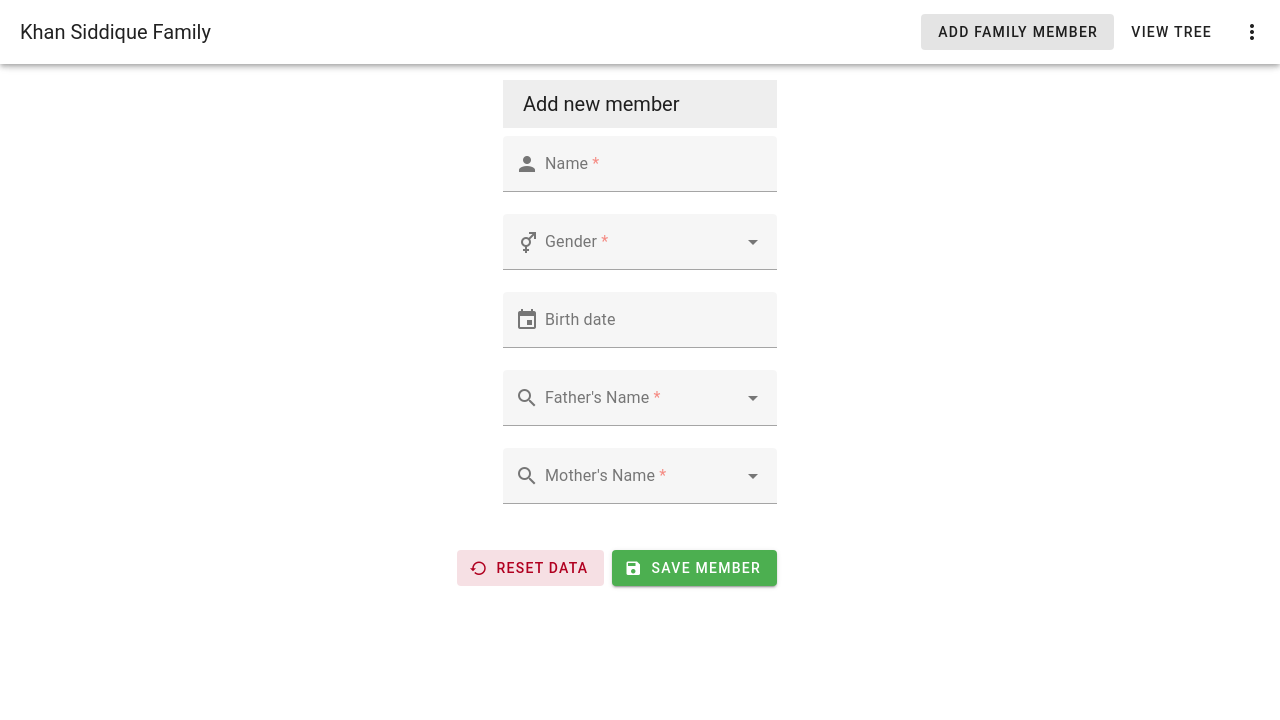
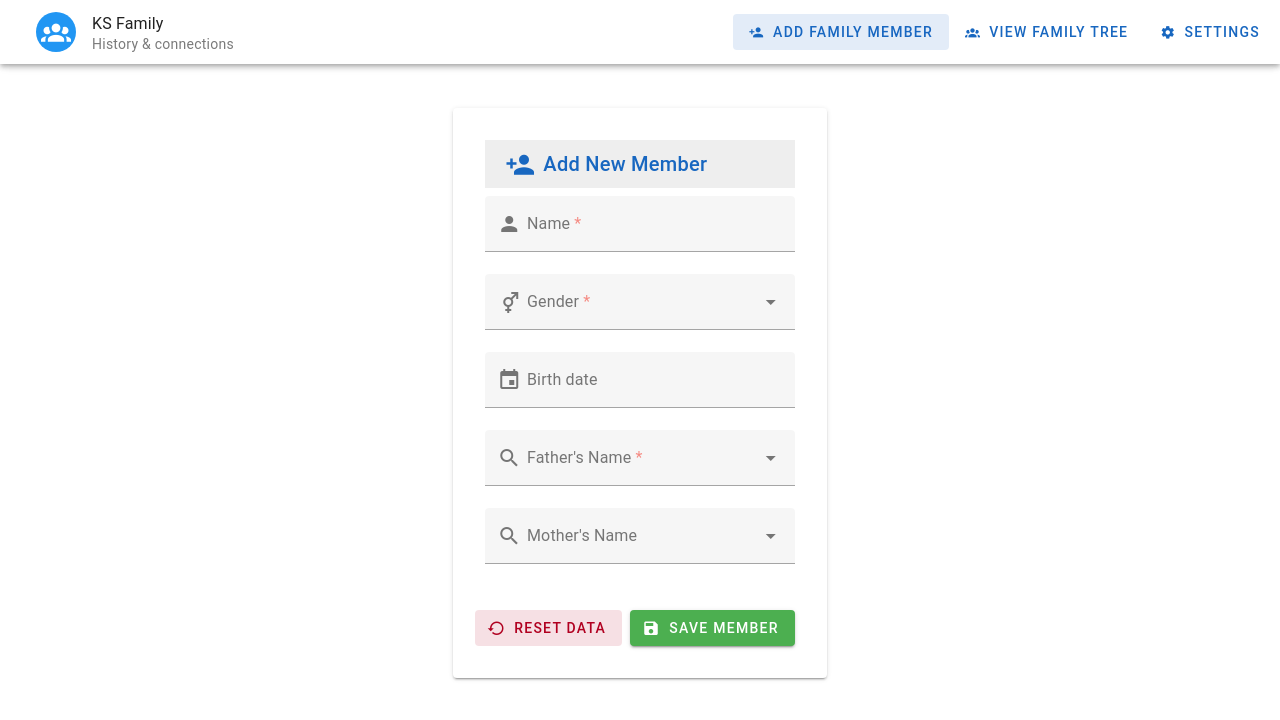
Before and after one commit to sarjis-abdullah/family-tree-front, a Nuxt app: page /add-member in a window 1280 px wide. Shown: the top 720 px of the page. Built offline with nearby package versions, Linux system fonts and the light colour scheme.

Commit message:
design updated

```diff
--- a/components/AddNewFamilyMember.vue
+++ b/components/AddNewFamilyMember.vue
@@ -1,10 +1,20 @@
 <template>
-    <v-row justify="center">
-        <v-col cols="12" md="3">
 
-            <v-toolbar density="compact" title="Add new member" class="mb-2"></v-toolbar>
+    <v-row justify="center" class="mt-md-4">
+        <v-col cols="12" md="4">
+            <v-card :class="mdAndUp ? 'flat elevation-2' : 'elevation-0 border-0'" class="pa-4 pa-md-8">
+                <v-toolbar density="compact" class="mb-2">
+                    <v-toolbar-title class="d-flex align-end">
+                        <v-icon class="me-2" color="primary">
+                            mdi-account-plus
+                        </v-icon>
+                        <span class="text-h6 font-weight-medium text-primary">Add New Member</span>
+                    </v-toolbar-title>
+                </v-toolbar>
+
                 <v-form ref="form" @submit.prevent="validate()" lazy-validation>
-                <v-text-field v-model="name" :counter="10" :rules="nameRules" label="Name" required prepend-inner-icon="mdi-account">
+                    <v-text-field v-model="name" :counter="10" :rules="nameRules" label="Name" required
+                        prepend-inner-icon="mdi-account">
                         <template #label>
                             Name <span class="text-red">*</span>
                         </template>
@@ -17,15 +27,16 @@
                         </template>
                     </v-select>
 
-                <v-date-input :rules="[]" prepend-icon="" v-model="birthDate" label="Birth date" prepend-inner-icon="mdi-calendar"></v-date-input>
+                    <v-date-input :rules="[]" prepend-icon="" v-model="birthDate" label="Birth date"
+                        prepend-inner-icon="mdi-calendar"></v-date-input>
                     <v-autocomplete v-model="fatherId" :rules="fatherRules" label="Father Name" item-title="name"
-                    item-value="id" :items="fathersData" :loading="fathersDataLoading" prepend-inner-icon="mdi-magnify"
-                    @update:search="onFatherSearch">
-                    <template #append v-if="showInfo">
-                        <v-tooltip text="Optional if the person is not originally part of the family tree.">
+                        item-value="id" :items="fathersData" :loading="fathersDataLoading"
+                        prepend-inner-icon="mdi-magnify" @update:search="onFatherSearch">
+                        <template #append-inner v-if="showInfo">
+                            <v-tooltip text="Optional if the person is not originally part of the family tree">
                                 <template #activator="{ props }">
                                     <v-icon v-bind="props" class="me-2" color="primary" size="small"
-                                    style="cursor: pointer">
+                                        style="cursor: pointer" @click.stop @mousedown.stop>
                                         mdi-information
                                     </v-icon>
                                 </template>
@@ -39,13 +50,13 @@
                         item-value="id" :items="mothersData" prepend-inner-icon="mdi-magnify"
                         @update:search="onMotherSearch">
                         <template #label>
-                        Mother's Name <span v-if="!showInfo" class="text-red">*</span>
+                            Mother's Name
                         </template>
-                    <template #append v-if="showInfo">
+                        <template #append-inner v-if="showInfo">
                             <v-tooltip text="Optional if the person is not originally part of the family tree">
                                 <template #activator="{ props }">
                                     <v-icon v-bind="props" class="me-2" color="primary" size="small"
-                                    style="cursor: pointer">
+                                        style="cursor: pointer" @click.stop @mousedown.stop>
                                         mdi-information
                                     </v-icon>
                                 </template>
@@ -53,24 +64,28 @@
                         </template>
                     </v-autocomplete>
 
-                <div class="d-flex justify-end ga-2 mt-6">
-                    <v-btn variant="tonal" color="error" @click="reset">
+                    <div class="d-flex flex-column flex-md-row justify-end ga-2 mt-6">
+                        <v-btn class="order-2 order-md-1" variant="tonal" color="error" @click="reset">
                             <v-icon start>mdi-restore</v-icon>
                             Reset data
                         </v-btn>
-                    <v-btn class="" color="success" type="submit" :loading="loading">
+                        <v-btn class="order-1 order-md-2" color="success" type="submit" :loading="loading">
                             <v-icon start>mdi-content-save</v-icon>
                             Save member
                         </v-btn>
                     </div>
                 </v-form>
+            </v-card>
         </v-col>
     </v-row>
+
 </template>
 <script setup>
 import { ref } from 'vue'
 import { UserService } from '~/services/UserService'
+import { useDisplay } from 'vuetify'
 
+const { mdAndUp } = useDisplay()
 const form = ref(null)
 
 const genders = [
@@ -86,7 +101,7 @@ const fatherId = ref()
 const birthDate = ref()
 const nameRules = ref([
     v => !!v || 'Name is required',
-    v => (v && v.length >= 3) || 'Name must be 3 characters atleast',
+    // v => (v && v.length >= 3) || 'Name must be 3 characters atleast',
 ])
 const dateRules = ref([
     v => !!v || 'Birthdate is required',
@@ -103,9 +118,7 @@ const showInfo = computed(() => {
     return gender.value && gender.value.toLowerCase() === 'female'
 })
 const motherRules = computed(() => {
-    return !showInfo.value
-        ? [(v) => !!v || 'Mother name is required']
-        : [] // No rule if female
+    return []
 })
 
 const fatherRules = computed(() => {
@@ -194,6 +207,7 @@ const saveNewFamilyMember = async () => {
         })
         .finally(() => {
             loading.value = false
+            reset()
         })
 }
 const onInfoClick = () => {
--- a/layouts/default.vue
+++ b/layouts/default.vue
@@ -1,14 +1,49 @@
 <template>
     <v-app>
         <v-app-bar app-bar>
-            <v-app-bar-title>Khan Siddique Family</v-app-bar-title>
+            <v-app-bar-title class="d-flex flex-column">
+                <div class="d-flex align-center">
+                    <v-list>
+                        <v-list-item :subtitle="'History & connections'" :title="'KS Family'">
+                            <template v-slot:prepend>
+                                <v-avatar :color="'blue'">
+                                    <v-icon color="white">mdi-account-group</v-icon>
+                                </v-avatar>
+                            </template>
+                        </v-list-item>
+                    </v-list>
+                </div>
+            </v-app-bar-title>
+
             <template v-slot:append>
-                <v-btn to="/add-member">Add Family Member</v-btn>
-                <v-btn to="/family-tree">View tree</v-btn>
+                <v-btn v-for="(item, index) in navs" :key="index" :value="index" :to="item.to" class="d-none d-md-flex"
+                    color="primary">
+                    <v-icon class="me-2" color="primary" size="small" style="cursor: pointer">
+                        {{ item.icon }}
+                    </v-icon>
+                    {{ item.title }}
+                </v-btn>
 
+                <template>
+                    <div class="text-center d-block d-md-none">
+                        <v-menu>
+                            <template v-slot:activator="{ props }">
+                                <v-btn icon="mdi-dots-vertical" v-bind="props"></v-btn>
+                            </template>
 
-
-                <v-btn icon="mdi-dots-vertical"></v-btn>
+                            <v-list>
+                                <v-list-item v-for="(item, index) in navs" :key="index" :value="index">
+                                    <template v-slot:prepend>
+                                        <v-icon class="" color="primary" size="small" style="cursor: pointer">
+                                            {{ item.icon }}
+                                        </v-icon>
+                                    </template>
+                                    <v-list-item-title>{{ item.title }}</v-list-item-title>
+                                </v-list-item>
+                            </v-list>
+                        </v-menu>
+                    </div>
+                </template>
             </template>
         </v-app-bar>
         <v-main>
@@ -18,3 +53,22 @@
         </v-main>
     </v-app>
 </template>
+<script setup>
+const navs = [
+    {
+        title: 'Add Family Member',
+        icon: 'mdi-account-plus',
+        to: '/add-member'
+    },
+    {
+        title: 'View Family Tree',
+        icon: 'mdi-account-group',
+        to: '/family-tree'
+    },
+    {
+        title: 'Settings',
+        icon: 'mdi-cog',
+        to: '/settings'
+    }
+]
+</script>
--- a/pages/add-member.vue
+++ b/pages/add-member.vue
@@ -1,7 +1,8 @@
 <template>
     <section>
+        <client-only>
         <AddNewFamilyMember />
-
+    </client-only>
     </section>
 </template>
 
```
Lines whose indentation alone changed are shown as unchanged.
